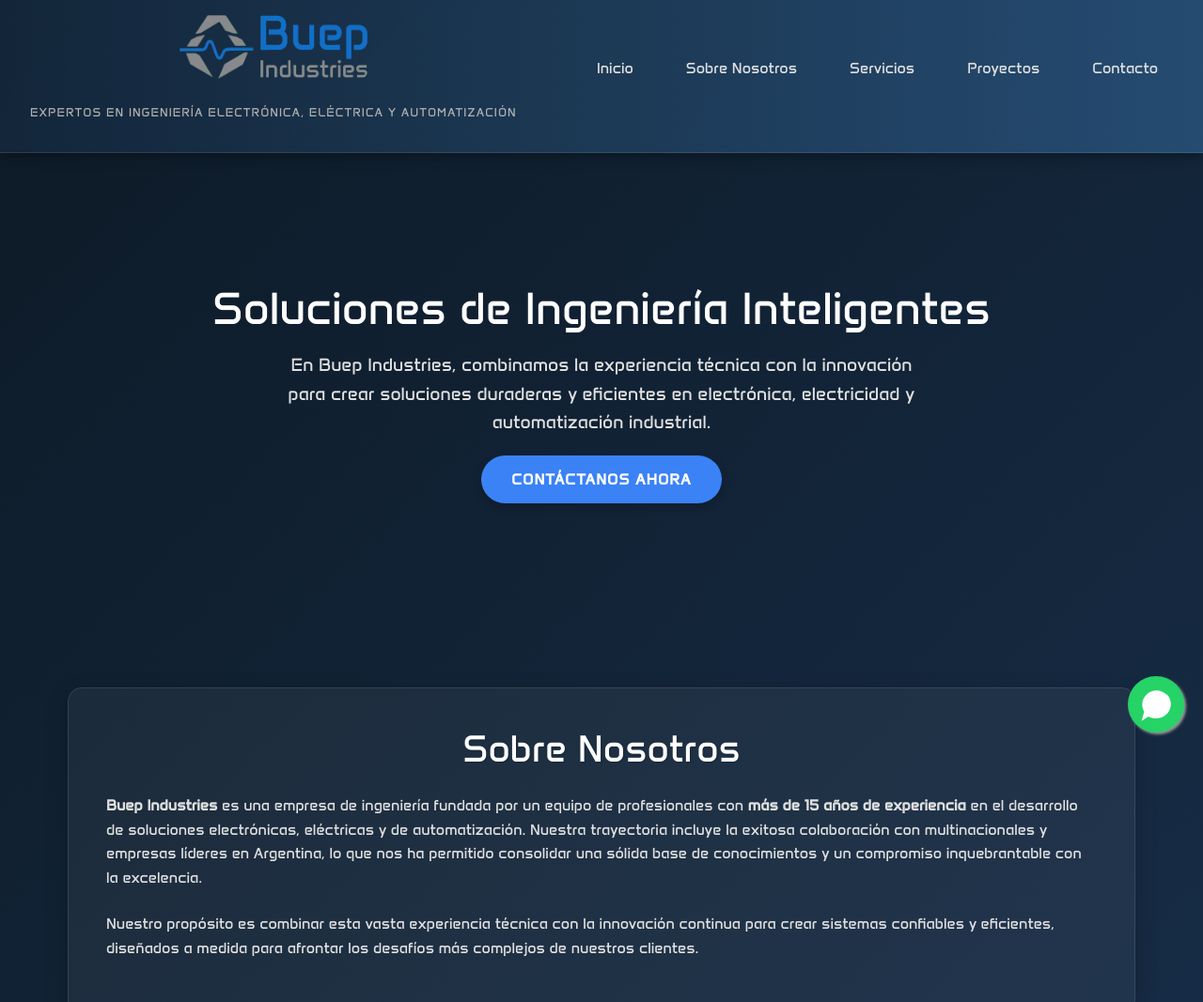
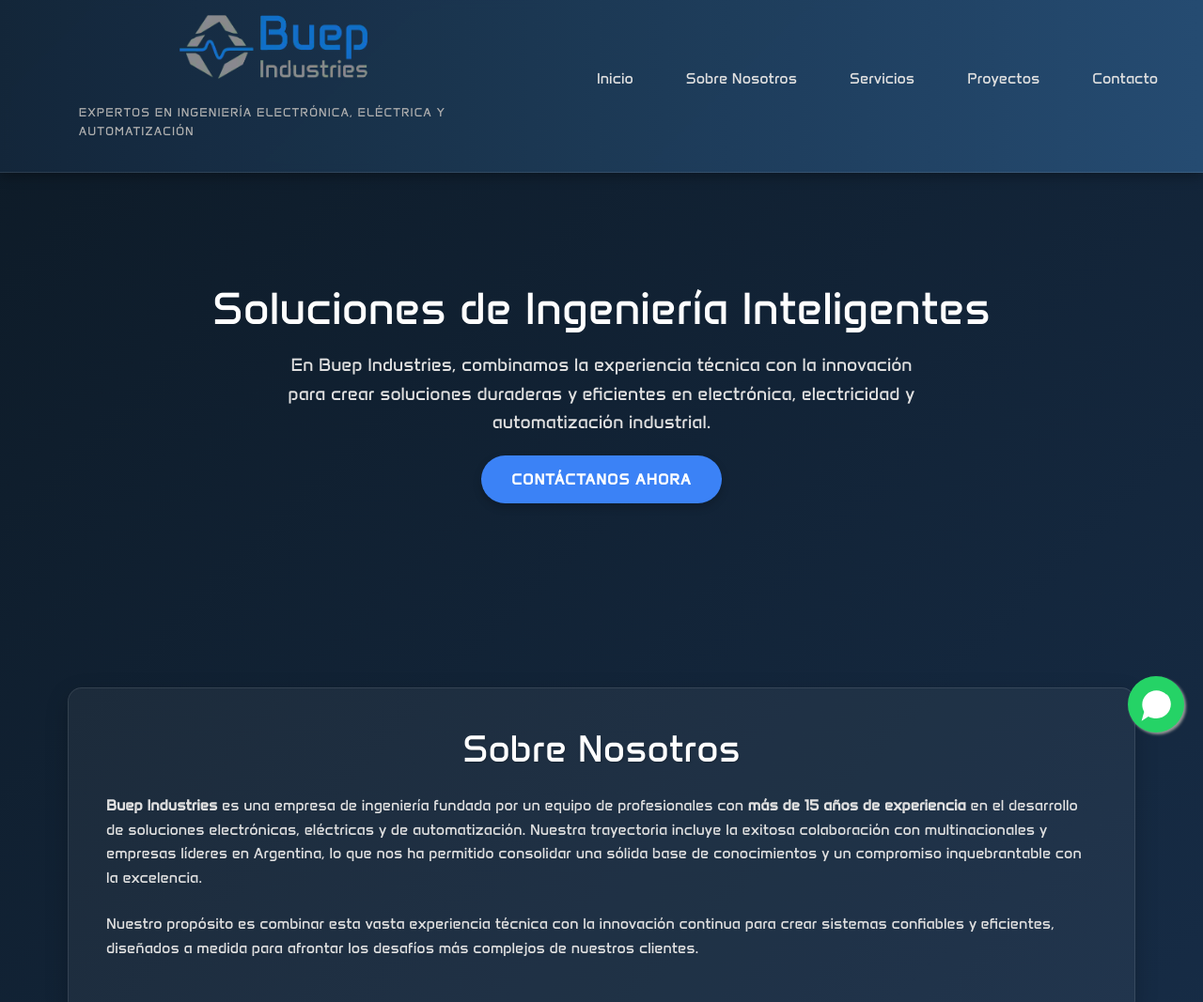
Before and after one commit to alanbuep/buepindustries_page, a plain HTML site: page index.html in a window 1280 px wide. Shown: the top 1067 px of the page at 94% size. Drawn offline with nearby package versions, Linux system fonts and the light colour scheme.

Commit message:
logo-subtitle

```diff
--- a/styles.css
+++ b/styles.css
@@ -96,6 +96,10 @@ a:hover {
     color: var(--light-gray);
     letter-spacing: 1px;
     text-transform: uppercase;
+}
+
+.subtitle{
+    padding-left: 10%;
 }
 
 .navigation {
```
